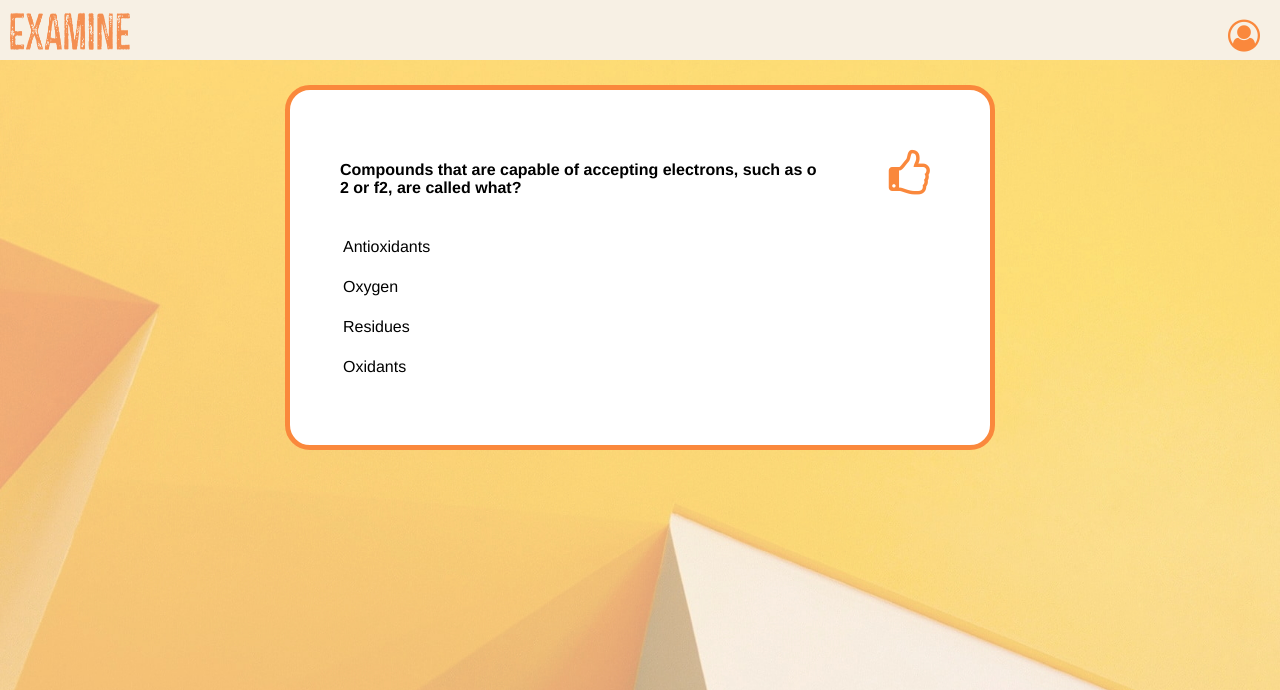
After one commit to indiees/EXAMine, a Flask app: page /question in a window 1280 px wide. The commit adds this page. Shown: the top 690 px of the page. Run offline with Flask 2, Linux system fonts and the light colour scheme; parts of the project's set-up code (start-up, migrations or seed data) failed here and were passed over.

Commit message:
added like button to question page

```diff
--- a/application.py
+++ b/application.py
@@ -2,11 +2,12 @@ import datetime
 from flask import Flask, render_template, request, session, redirect, url_for
 #from flask_session import Session
 
-from tools.pages import login, home, register
+from tools.pages import login, home, register, question
 application = Flask(__name__)
 application.register_blueprint(login)
 application.register_blueprint(home)
 application.register_blueprint(register)
+application.register_blueprint(question)
 #application.secret_key = "supersecretkey"
 
 @application.route('/')
--- a/static/script.js
+++ b/static/script.js
@@ -8,3 +8,29 @@ $(document).on("click", "#profile-modal-outer", function(data){
     }
 }
 )
+
+$(document).on("click", ".question", function(data){
+   // $(".answer").show()
+})
+
+$(document).on("click", ".question p", function(data){
+   if (data.target.classList.contains("correct")){
+       data.target.classList.add("correct-selected")
+       $(".answer").show()
+   }else{
+       data.target.classList.add("incorrect-selected")
+   }
+   data.target.classList.remove("unselected")
+})
+
+$(document).on("click", "#thumbs-up", function(data){
+    //this should send a message to the server to add an entry to dynamodb
+    $("#thumbs-up-selected").show()
+    $("#thumbs-up").hide()
+ })
+
+ $(document).on("click", "#thumbs-up-selected", function(data){
+     //this should send a message to the server to remove an entry from dynamodb
+    $("#thumbs-up").show()
+    $("#thumbs-up-selected").hide()
+ })
--- a/static/style.css
+++ b/static/style.css
@@ -3,14 +3,14 @@ html {
 }
 
 body {
-    font-family: 'Arial', sans-serif;
+    font-family: 'Helvetica', sans-serif;
     background: url("background.jpg") no-repeat center center scroll;
     background-size: cover;
     margin: 0;
 }
 
 button {
-    font-family: 'Arial', sans-serif;
+    font-family: 'Helvetica', sans-serif;
     border-style: solid;
     background-color: #f1f1f1;
 }
@@ -362,3 +362,52 @@ a{
 .block{
     display: block;
 }
+
+.question{
+    background-color: #ffffff;
+    width:600px;
+    margin:25px auto;
+    padding:50px;
+    border-radius: 25px;
+    border:5px solid #fa883c;
+
+}
+
+.answer{
+    display:none;
+    background-color: rgb(245, 204, 151);
+    border-radius: 10px;
+    padding:15px;
+}
+
+.question p{
+    border-radius: 5px;
+    transition: 0.2s;
+    padding:3px;
+}
+
+.unselected:hover{
+    background-color: rgb(247, 156, 37);
+
+}
+
+.correct-selected{
+    background-color: rgb(4, 185, 4);
+
+}
+
+.incorrect-selected{
+    background-color: rgb(248, 41, 41);
+    color: white;
+}
+
+.topline h4{
+    width:80%;
+    display:inline-block;
+}
+
+.topline i{
+    float: right;
+    margin: 10px;
+    color: #fa883c;
+}
--- /dev/null
+++ b/templates/question.html
@@ -0,0 +1,31 @@
+{% extends "index.html" %}
+{% block content %}
+
+{% include "partials/header.html" %}
+<div class=question>
+
+    <div class=topline>
+        <h4>{{question.question}}</h4>
+        {% if liked %}
+            <i class="fa fa-thumbs-up  fa-3x" id= thumbs-up-selected aria-hidden="true"></i>
+            <i class="fa fa-thumbs-o-up  fa-3x" id= thumbs-up aria-hidden="true" style="display: none"></i>
+        {% else %}
+            <i class="fa fa-thumbs-up  fa-3x" id= thumbs-up-selected aria-hidden="true" style="display: none"></i>
+            <i class="fa fa-thumbs-o-up  fa-3x" id= thumbs-up aria-hidden="true" ></i>
+        {% endif %}
+
+    </div>
+
+    <p class=unselected>{{question.distractor1}}</p>
+    <p class=unselected>{{question.distractor2}}</p>
+    <p class=unselected>{{question.distractor3}}</p>
+    <p class="correct unselected" >{{question.correct_answer}}</p>
+    <div class=answer>
+        <h4>{{question.correct_answer}}</h4>
+        <span>{{question.support}}</span>
+
+
+
+    </div>
+</div>
+{% endblock content %}
--- a/tools/pages.py
+++ b/tools/pages.py
@@ -1,4 +1,4 @@
-from flask import Blueprint, render_template
+from flask import Blueprint, render_template, request
 login = Blueprint('login', __name__, template_folder='templates')
 @login.route('/login', methods=['POST', 'GET'])
 def show_login():
@@ -24,6 +24,26 @@ register = Blueprint('register', __name__, template_folder='templates')
 @register.route('/register')
 def show_register():
     return render_template('register.html', hideHeader = True)
+
+question = Blueprint('question', __name__, template_folder='templates')
+@home.route('/question', methods=['GET'])
+def show_question():
+    id=request.args.get("id") #the id of question user is requesting
+    if id==None:
+        id=1
+    print(id)
+    liked=False #setting this manually for now
+    question={ #setting this manually for now
+        "question": "Compounds that are capable of accepting electrons, such as o 2 or f2, are called what?",
+        "distractor3": "residues",
+        "distractor1": "antioxidants",
+        "distractor2": "Oxygen",
+        "correct_answer": "oxidants",
+        "support": "Oxidants and Reductants Compounds that are capable of accepting electrons, such as O 2 or F2, are calledoxidants (or oxidizing agents) because they can oxidize other compounds. In the process of accepting electrons, an oxidant is reduced. Compounds that are capable of donating electrons, such as sodium metal or cyclohexane (C6H12), are calledreductants (or reducing agents) because they can cause the reduction of another compound. In the process of donating electrons, a reductant is oxidized. These relationships are summarized in Equation 3.30: Equation 3.30 Saylor URL: http://www. saylor. org/books."
+    }
+    for field in question:
+        question[field]=question[field][0].upper()+question[field][1:]
+    return render_template('question.html', question=question, liked=liked)
 '''
 logout = Blueprint('logout', __name__, template_folder='templates')
 @logout.route('/logout')
```
Also changed, not shown: templates/home.html (+0 -10 lines).
